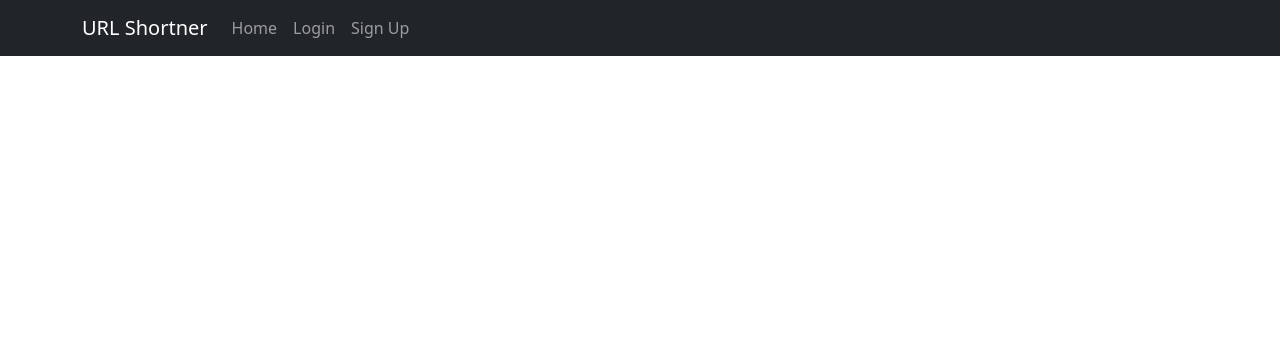
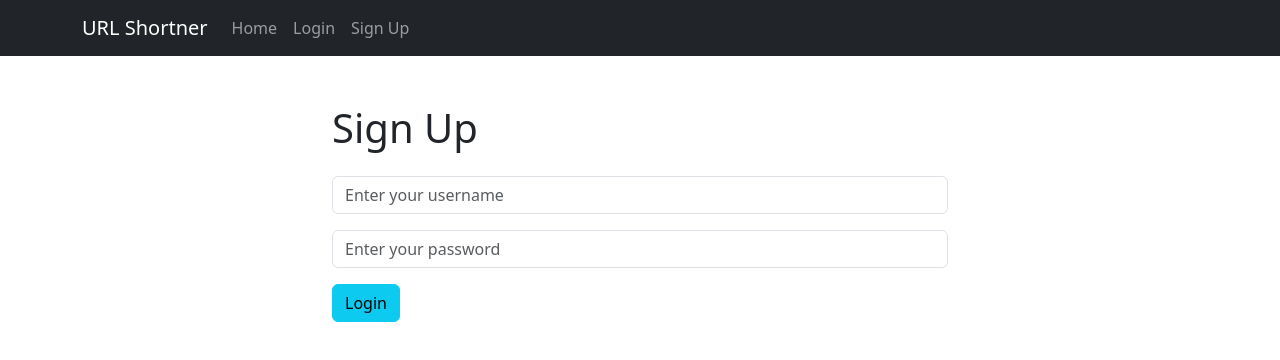
Before and after one commit to arpit456jain/URL_shortener, a React (Create React App) app: page /signup in a window 1280 px wide. Shown: the top 360 px of the page. Built offline with nearby package versions, Linux system fonts and the light colour scheme.

Commit message:
made changes in navbar

```diff
--- a/src/App.js
+++ b/src/App.js
@@ -1,18 +1,17 @@
 
 import React from "react";
-import Header from "./components/Header";
 import Home from "./components/Home";
 import { BrowserRouter as Router,Routes, Route } from 'react-router-dom';
 import Login from "./components/Login";
+import SignUp from "./components/SignUp";
 function App() {
   return (
     <>
-    <Header/>
     <Router>
       <Routes>
         <Route path="/" element={<Home/>} exact />
         <Route path="/login" element={<Login/>} exact/>
-        {/* <Route path="/addTask" element={<AddTask/>} exact/> */}
+        <Route path="/signup" element={<SignUp/>} exact/>
        </Routes>
       </Router>
     </>
--- a/src/components/Header.js
+++ b/src/components/Header.js
@@ -1,6 +1,6 @@
 import React from "react";
 import { Navbar, Container, Nav } from "react-bootstrap";
-function Header() {
+function Header({loginstatus}) {
   return (
     <>
       <Navbar expand="lg" bg="dark" data-bs-theme="dark">
@@ -8,10 +8,17 @@ function Header() {
           <Navbar.Brand href="#home">URL Shortner</Navbar.Brand>
           <Navbar.Toggle aria-controls="basic-navbar-nav" />
           <Navbar.Collapse id="basic-navbar-nav">
+
             <Nav className="me-auto">
-              <Nav.Link href="/">Home</Nav.Link>
-              <Nav.Link href="/login">Login</Nav.Link>
-              <Nav.Link href="/signup">Sign Up</Nav.Link>
+            {!loginstatus ? (
+                <>
+                  <Nav.Link href="/?username=">Home</Nav.Link>
+                  <Nav.Link href="/login">Login</Nav.Link>
+                  <Nav.Link href="/signup">Sign Up</Nav.Link>
+                </>
+              ) : (
+                <Nav.Link href="/">Home</Nav.Link>
+              )}
             </Nav>
           </Navbar.Collapse>
         </Container>
--- a/src/components/Home.js
+++ b/src/components/Home.js
@@ -3,7 +3,9 @@ import { Container, Form, Button } from "react-bootstrap";
 import axios from "axios";
 import { ToastContainer, toast } from "react-toastify";
 import "react-toastify/dist/ReactToastify.css";
-function Header() {
+import Header from "./Header";
+
+function Home() {
   const [name, setName] = useState("");
   const [link, setLink] = useState("");
   const [shortlink, setshortlink] = useState("");
@@ -90,6 +92,7 @@ function Header() {
   return (
     <>
       <ToastContainer />
+      <Header loginstatus={user}/>
       <Container className="mt-5">
         <Form>
           {user ? (
@@ -130,4 +133,4 @@ function Header() {
   );
 }
 
-export default Header;
+export default Home;
--- a/src/components/Login.js
+++ b/src/components/Login.js
@@ -1,9 +1,10 @@
-import React, { useState, useEffect } from "react";
+import React, { useState} from "react";
 import { Container, Form, Button } from "react-bootstrap";
 import axios from "axios";
 import { ToastContainer, toast } from 'react-toastify';
 import 'react-toastify/dist/ReactToastify.css';
 import { useNavigate } from 'react-router-dom';
+import Header from "./Header";
 
 function Login() {
   const [username, setUsername] = useState("");
@@ -34,7 +35,7 @@ function Login() {
           // Delay the redirect by 2 seconds
           setTimeout(() => {
             navigate(`/?username=${username}`); // Redirect to the desired path
-          }, 3000);
+          }, 2000);
         } else {
             setUsername("");
             setPassword("");
@@ -49,6 +50,7 @@ function Login() {
   return (
     <>
       <ToastContainer />
+      <Header/>
       <Container className="mt-5 col-lg-6">
         <h1 className="mb-4">Login </h1>
         <Form>
--- a/src/components/SignUp.js
+++ b/src/components/SignUp.js
@@ -0,0 +1,70 @@
+import React, { useState} from "react";
+import { Container, Form, Button } from "react-bootstrap";
+import axios from "axios";
+import { ToastContainer, toast } from 'react-toastify';
+import 'react-toastify/dist/ReactToastify.css';
+import { useNavigate } from 'react-router-dom';
+import Header from "./Header";
+
+function SignUp() {
+  const [username, setUsername] = useState("");
+  const [password, setPassword] = useState("");
+  const navigate = useNavigate(); // React Router's useNavigate hook
+
+  function handleUserNameChange(event) {
+    setUsername(event.target.value);
+  }
+
+  function handlePasswordChange(event) {
+    setPassword(event.target.value);
+  }
+
+  function handleSubmit() {
+    console.log("submit ");
+    const url = `https://8tdgrcf0cc.execute-api.ap-south-1.amazonaws.com/default/z-alpha_api`;
+
+    const payload = {
+      "queryload": `SELECT EXISTS(SELECT 1 FROM url_shortener.user WHERE username='${username}' AND password='${password}') AS is_valid;`
+    };
+
+    axios.post(url, JSON.stringify(payload))
+      .then(response => {
+        if (response.data[0].is_valid === true) {
+          toast.success("Logged in successfully!");
+
+          // Delay the redirect by 2 seconds
+          setTimeout(() => {
+            navigate(`/?username=${username}`); // Redirect to the desired path
+          }, 3000);
+        } else {
+            setUsername("");
+            setPassword("");
+          toast.error("Wrong Username or Password");
+        }
+      })
+      .catch(error => {
+        console.error(error);
+      });
+  }
+
+  return (
+    <>
+      <ToastContainer />
+      <Header/>
+      <Container className="mt-5 col-lg-6">
+        <h1 className="mb-4">Sign Up </h1>
+        <Form>
+          <Form.Group className="mb-3" controlId="exampleForm.ControlInput1">
+            <Form.Control type="text" placeholder="Enter your username" value={username} onChange={handleUserNameChange} />
+          </Form.Group>
+          <Form.Group className="mb-3" controlId="exampleForm.ControlInput1">
+            <Form.Control type="password" placeholder="Enter your password" value={password} onChange={handlePasswordChange} />
+          </Form.Group>
+          <Button variant="info" onClick={handleSubmit}>Login</Button>
+        </Form>
+      </Container>
+    </>
+  );
+}
+
+export default SignUp;
```
